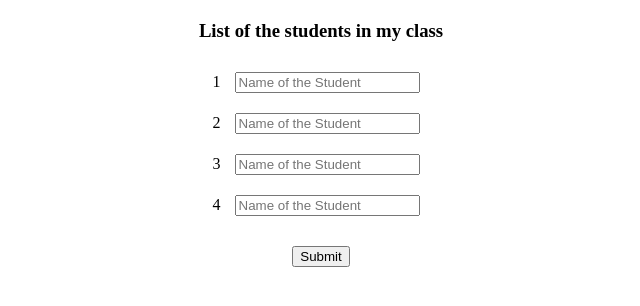
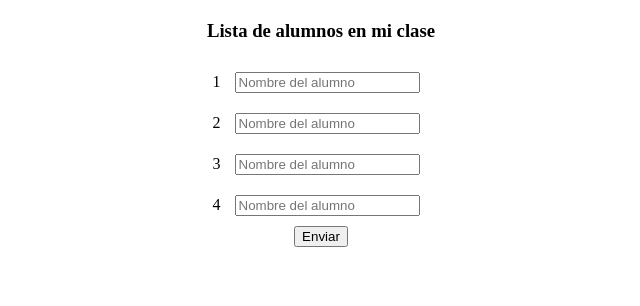
Before and after one commit to BFSmx6/ADV-C84, a plain HTML site: page index.html in a window 1280 px wide. Shown: the whole page, without its empty margins (319-959 px from the left). Drawn offline with Linux system fonts and the light colour scheme.

Commit message:
Update index.html

```diff
--- a/index.html
+++ b/index.html
@@ -8,28 +8,28 @@
 <body>
 <center>
 <h3 style="margin-top: 20px; margin-bottom: 20px; ">
-	List of the students in my class
+	Lista de alumnos en mi clase
 </h3>
 
 <div>
 <span>1</span>
-<input type="text" placeholder="Name of the Student" id="name_of_the_student_1">
+<input type="text" placeholder="Nombre del alumno" id="nombre_alumno_1">
 <br>
 
 <span>2</span>
-<input type="text" placeholder="Name of the Student" id="name_of_the_student_2">
+<input type="text" placeholder="Nombre del alumno" id="nombre_alumno_2">
 <br>
 
 <span>3</span>
-<input type="text" placeholder="Name of the Student" id="name_of_the_student_3">
+<input type="text" placeholder="Nombre del alumno" id="nombre_alumno_3">
 <br>
 
 <span>4</span>
-<input type="text" placeholder="Name of the Student" id="name_of_the_student_4">
+<input type="text" placeholder="Nombre del alumno" id="nombre_alumno_4">
 </div>
 
-<button onclick="submit()" id="submit_button">
-	Submit
+<button onclick="submit()" id="botón_enviar">
+	Enviar
 </button>
 
 <div id="display_name" style="font-weight: bold;">
```
